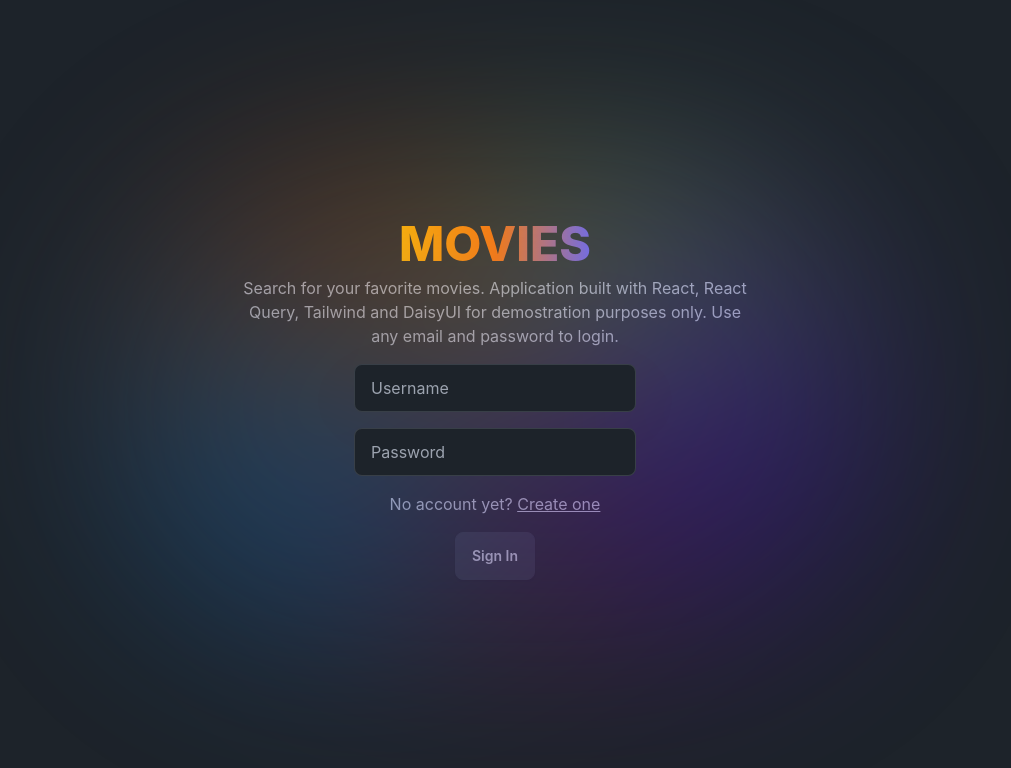
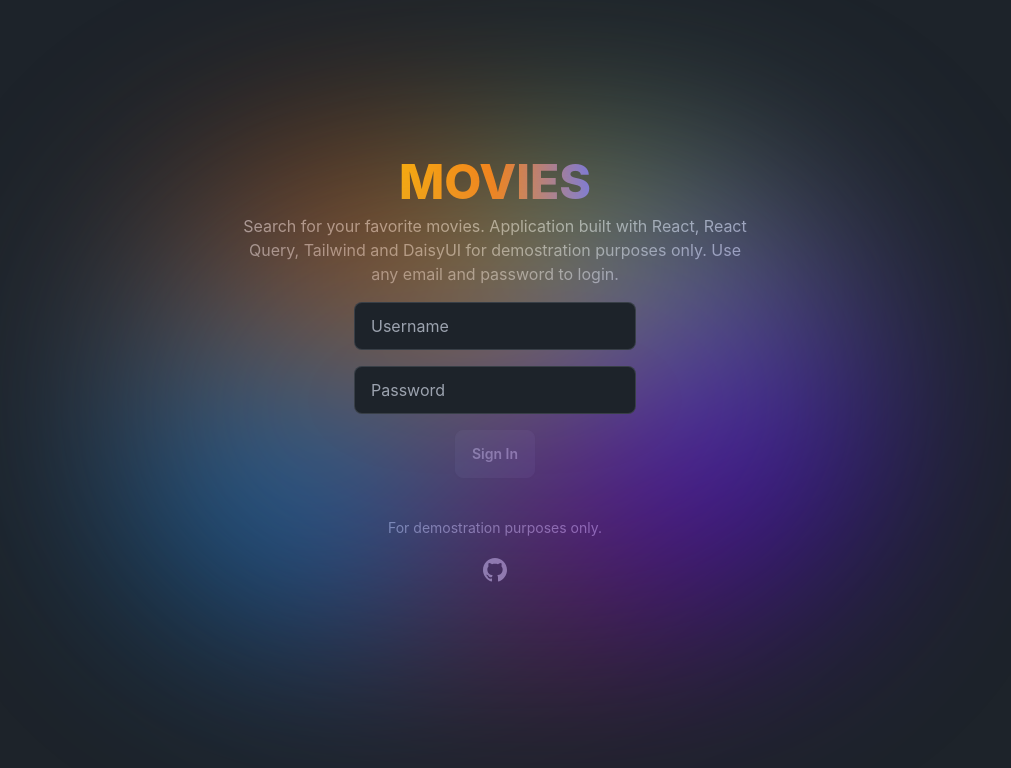
Before and after one commit to chearner/thisdot-movie-search, a React (Vite) app: page / in a window 1280 px wide. Shown: the top 768 px of the page, without its empty margins (145-1156 px from the left). Built offline with nearby package versions, Linux system fonts and the light colour scheme.

Commit message:
Add footer

```diff
--- a/src/Login.jsx
+++ b/src/Login.jsx
@@ -4,6 +4,7 @@ import { useApiGet } from './hooks/useApi';
 import Loading from './components/Loading';
 import Error from './components/Error';
 import Blob from './components/Blob';
+import Footer from './components/Footer';
 
 export default function Login() {
   const [username, setUsername] = useState('');
@@ -31,7 +32,7 @@ export default function Login() {
 
   return (
     <div className='login'>
-      <Blob />
+      <Blob opacity={0.6} />
       <div className='flex flex-col h-screen justify-center items-center text-center'>
         <div className='space-y-2'>
           <h1 className='mx-auto max-w-fit uppercase font-extrabold text-5xl bg-gradient-to-l from-[#6359f8] via-[#9c32e2] via-[#ff0b0b] via-[#ff6d00] to-[#ffb700] text-transparent bg-clip-text'>MOVIES</h1>
@@ -50,16 +51,11 @@ export default function Login() {
           <div className='relative'>
             <input placeholder='Password' id='password' type='password' value={password} onChange={(e) => setPassword(e.target.value)} maxLength={25} className='input input-bordered' />
           </div>
-          <div className=''>
-            No account yet?{' '}
-            <a href='#' className='underline'>
-              Create one
-            </a>
-          </div>
           <button className='btn btn-neutral' onClick={handleLogin} type='submit'>
             Sign In
           </button>
         </form>
+        <Footer />
       </div>
     </div>
   );
--- a/src/Movies.jsx
+++ b/src/Movies.jsx
@@ -8,6 +8,7 @@ import Theme from './components/Theme';
 import Logout from './components/Logout';
 import Loading from './components/Loading';
 import Blob from './components/Blob';
+import Footer from './components/Footer';
 
 function Movies() {
   const [pageNow, setPageNow] = useState(1);
@@ -77,7 +78,7 @@ function Movies() {
 
   return (
     <>
-      <Blob />
+      <Blob opacity={0.3} />
       <div className='w-full mx-auto gap-4 p-4'>
         <header className='flex flex-row justify-center items-center gap-4 pb-2'>
           <h1 className='max-w-fit uppercase font-extrabold text-5xl bg-gradient-to-l from-[#6359f8] via-[#9c32e2] via-[#ff0b0b] via-[#ff6d00] to-[#ffb700] text-transparent bg-clip-text'>MOVIES</h1>
@@ -115,16 +116,7 @@ function Movies() {
           </div>
           <div className=''>{pageSize != 1000 ? <div className='join'>{pageLinks.map((link) => link)}</div> : ''}</div>
         </div>
-        <div className='w-full p-10 text-sm flex flex-col justify-center items-center'>
-          <p>For demostration purposes only.</p>
-          <p>
-            <a href='https://github.com/chearner/thisdot-movie-search' target='_blank' className='mx-2'>
-              <svg xmlns='http://www.w3.org/2000/svg' width='24' height='24' viewBox='0 0 24 24' fill='currentColor'>
-                <path d='M12 0c-6.626 0-12 5.373-12 12 0 5.302 3.438 9.8 8.207 11.387.599.111.793-.261.793-.577v-2.234c-3.338.726-4.033-1.416-4.033-1.416-.546-1.387-1.333-1.756-1.333-1.756-1.089-.745.083-.729.083-.729 1.205.084 1.839 1.237 1.839 1.237 1.07 1.834 2.807 1.304 3.492.997.107-.775.418-1.305.762-1.604-2.665-.305-5.467-1.334-5.467-5.931 0-1.311.469-2.381 1.236-3.221-.124-.303-.535-1.524.117-3.176 0 0 1.008-.322 3.301 1.23.957-.266 1.983-.399 3.003-.404 1.02.005 2.047.138 3.006.404 2.291-1.552 3.297-1.23 3.297-1.23.653 1.653.242 2.874.118 3.176.77.84 1.235 1.911 1.235 3.221 0 4.609-2.807 5.624-5.479 5.921.43.372.823 1.102.823 2.222v3.293c0 .319.192.694.801.576 4.765-1.589 8.199-6.086 8.199-11.386 0-6.627-5.373-12-12-12z' />
-              </svg>
-            </a>
-          </p>
-        </div>
+        <Footer />
       </div>
       {movieId !== '' ? (
         <>
--- a/src/components/Blob.jsx
+++ b/src/components/Blob.jsx
@@ -1,6 +1,6 @@
 export default function Blob(props) {
   return (
-    <div style={{ filter: 'blur(100px)', pointerEvents: 'none', position: 'fixed', minWidth: '100%', marginTop: '0', height: '180%', top: '50%', left: '50%', transform: 'translateX(-50%) translateY(-50%)', zIndex: '0', opacity: '0.3' }}>
+    <div style={{ filter: 'blur(100px)', pointerEvents: 'none', position: 'fixed', minWidth: '100%', marginTop: '0', height: '180%', top: '50%', left: '50%', transform: 'translateX(-50%) translateY(-50%)', zIndex: '0', opacity: props.opacity }}>
       <div style={{ borderRadius: '99999px', position: 'absolute', top: '50%', left: '50%', width: '100vw', minWidth: '1000px', height: '100vh', transform: 'translate(-50%, -50%) scale(0.6)', overflow: 'hidden' }}>
         <div className='color-blobs' style={{ position: 'absolute', top: '50%', left: '50%', width: '100vw', height: '100vw', transform: 'translate(-50%, -50%)' }}></div>
       </div>
--- /dev/null
+++ b/src/components/Footer.jsx
@@ -0,0 +1,14 @@
+export default function Footer() {
+  return (
+    <div className='w-full p-10 text-sm flex flex-col justify-center items-center'>
+      <p>For demostration purposes only.</p>
+      <p>
+        <a href='https://github.com/chearner/thisdot-movie-search' target='_blank' className='mx-2'>
+          <svg xmlns='http://www.w3.org/2000/svg' width='24' height='24' viewBox='0 0 24 24' fill='currentColor'>
+            <path d='M12 0c-6.626 0-12 5.373-12 12 0 5.302 3.438 9.8 8.207 11.387.599.111.793-.261.793-.577v-2.234c-3.338.726-4.033-1.416-4.033-1.416-.546-1.387-1.333-1.756-1.333-1.756-1.089-.745.083-.729.083-.729 1.205.084 1.839 1.237 1.839 1.237 1.07 1.834 2.807 1.304 3.492.997.107-.775.418-1.305.762-1.604-2.665-.305-5.467-1.334-5.467-5.931 0-1.311.469-2.381 1.236-3.221-.124-.303-.535-1.524.117-3.176 0 0 1.008-.322 3.301 1.23.957-.266 1.983-.399 3.003-.404 1.02.005 2.047.138 3.006.404 2.291-1.552 3.297-1.23 3.297-1.23.653 1.653.242 2.874.118 3.176.77.84 1.235 1.911 1.235 3.221 0 4.609-2.807 5.624-5.479 5.921.43.372.823 1.102.823 2.222v3.293c0 .319.192.694.801.576 4.765-1.589 8.199-6.086 8.199-11.386 0-6.627-5.373-12-12-12z' />
+          </svg>
+        </a>
+      </p>
+    </div>
+  );
+}
```
